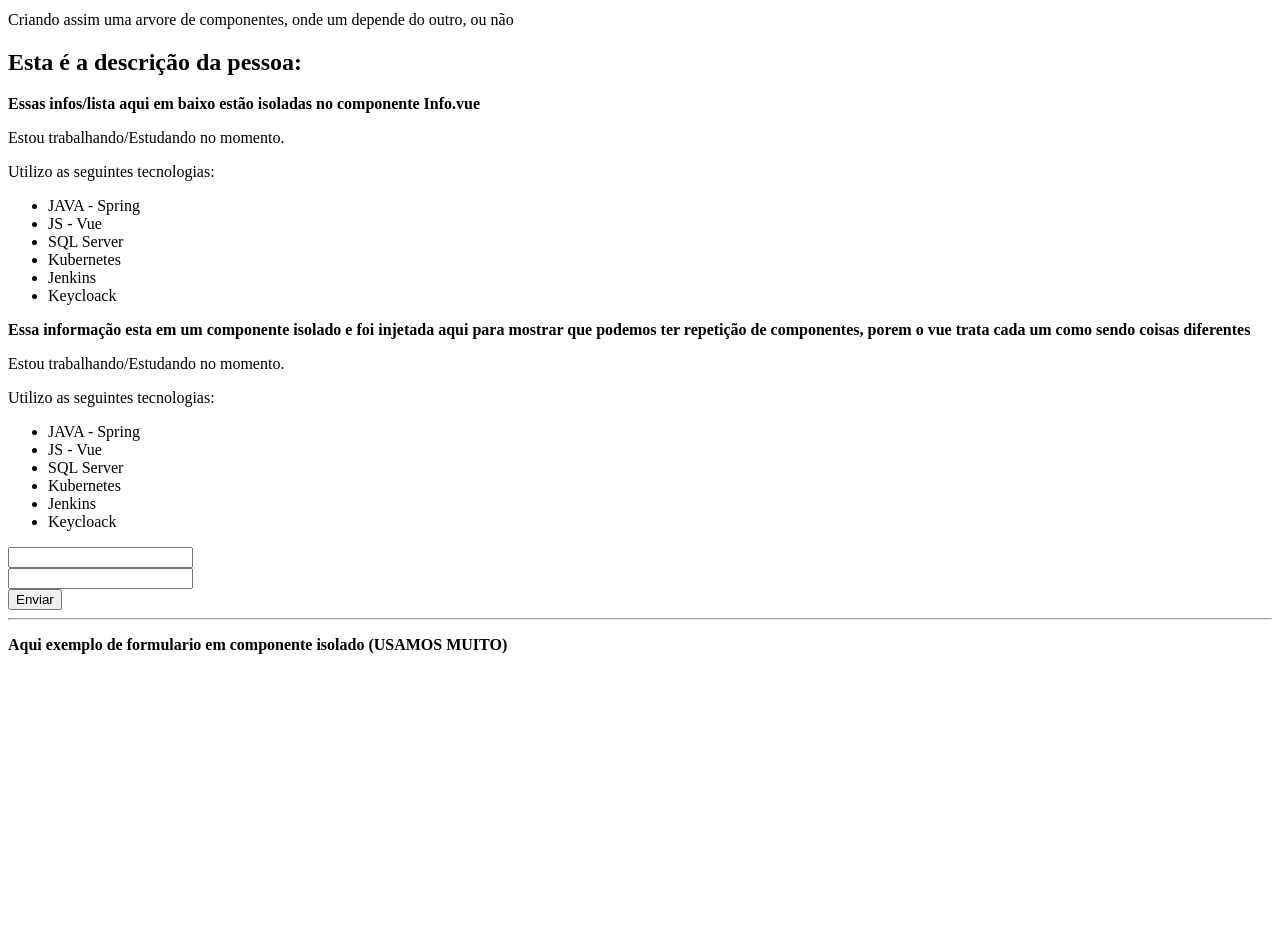
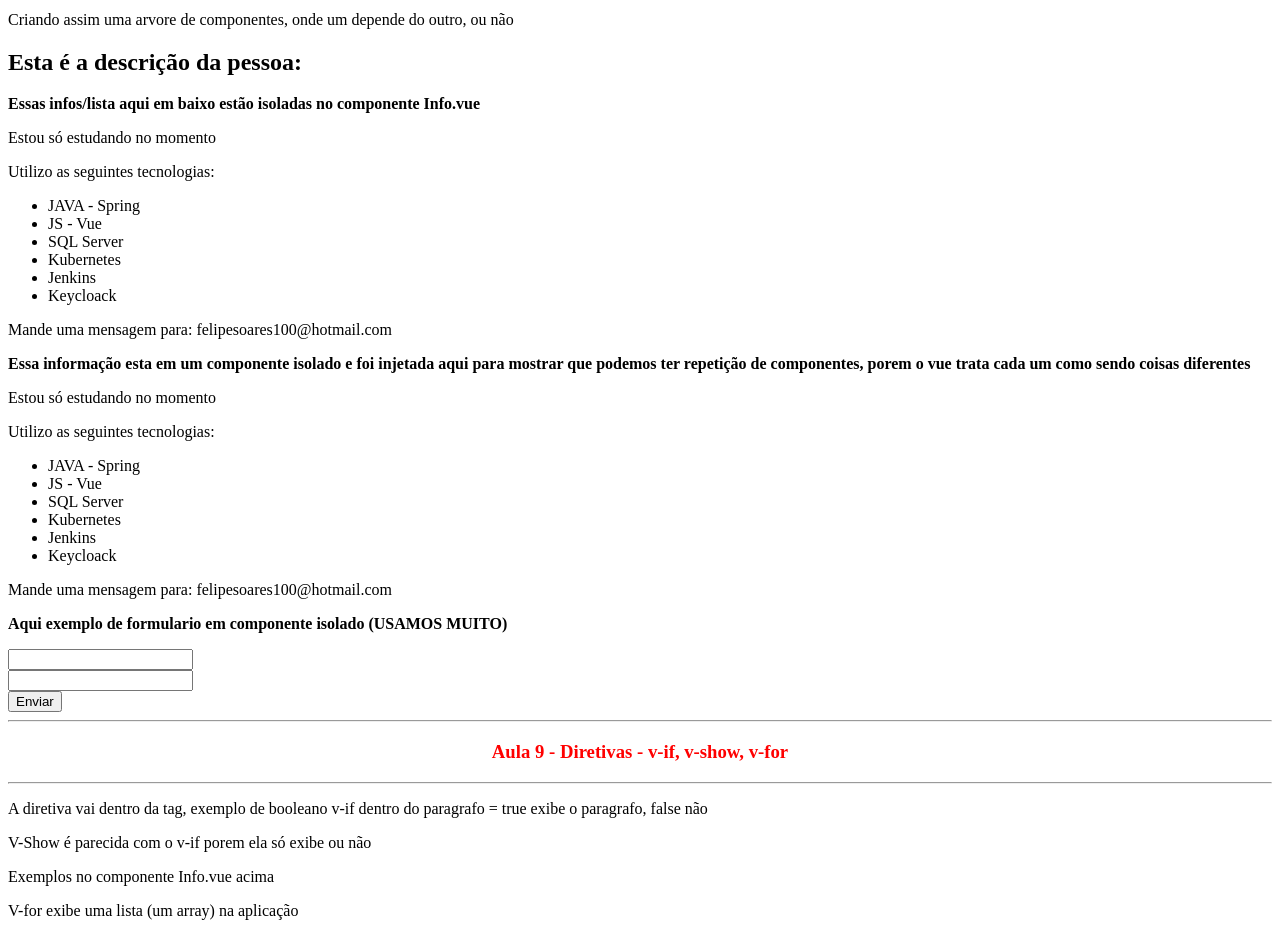
Before and after one commit to felipecabesssa/CursoVueMatheusYoutube, a Vue app in the folder projeto_vue/: page / in a window 1280 px wide. Shown: the part 480-1416 px from the top of the page. Before the commit the page ends 1150 px from the top, so only its background shows below. Built offline with nearby package versions, Linux system fonts and the light colour scheme.

Commit message:
Diretivas - V-IF, V-SHOW e V-FOR

```diff
--- a/projeto_vue/src/App.vue
+++ b/projeto_vue/src/App.vue
@@ -18,6 +18,13 @@
     <p>Criando assim uma arvore de componentes, onde um depende do outro, ou não</p>
     <Pessoa />
 
+    <hr>
+    <h3 style="color: red; text-align: center;">Aula 9 - Diretivas - v-if, v-show, v-for</h3>
+    <hr>
+    <p>A diretiva vai dentro da tag, exemplo de booleano v-if dentro do paragrafo = true exibe o paragrafo, false não</p>
+    <p>V-Show é parecida com o v-if porem ela só exibe ou não</p>
+    <p>Exemplos no componente Info.vue acima</p>
+    <p>V-for exibe uma lista (um array) na aplicação</p>
   </div>
 </template>
 
--- a/projeto_vue/src/components/Info.vue
+++ b/projeto_vue/src/components/Info.vue
@@ -1,8 +1,10 @@
 <template>
     <div>
-        <p>Estou trabalhando/Estudando no momento.</p>
-        <p>Utilizo as seguintes tecnologias:</p>
+        <p v-if="esta_trabalhando">Estou trabalhando/Estudando no momento.</p>
+        <p v-else>Estou só estudando no momento</p>
+        <p v-if="usa_tecnologias">Utilizo as seguintes tecnologias:</p>
         <Tecnologias />
+        <p v-show="mostrar_email">Mande uma mensagem para: {{ email }}</p>
     </div>
 </template>
 
@@ -10,6 +12,14 @@
 import Tecnologias from './Tecnologias.vue'
 export default {
   components: { Tecnologias },
-    name: 'Info'
+    name: 'Info',
+    data() {
+        return {
+            esta_trabalhando: false,
+            usa_tecnologias: true,
+            mostrar_email: true,
+            email: 'felipesoares100@hotmail.com'
+        }
+    }
 }
 </script>
--- a/projeto_vue/src/components/Pessoa.vue
+++ b/projeto_vue/src/components/Pessoa.vue
@@ -5,9 +5,10 @@
     <Info />
     <Injecaoinformacao />
     <Info />
+    <p><strong>Aqui exemplo de formulario em componente isolado (USAMOS MUITO)</strong></p>
     <Form />
-    <hr>
-    <p><strong>Aqui exemplo de formulario em componente isolado (USAMOS MUITO)</strong></p>
+
+
 
 
 </div>
```
